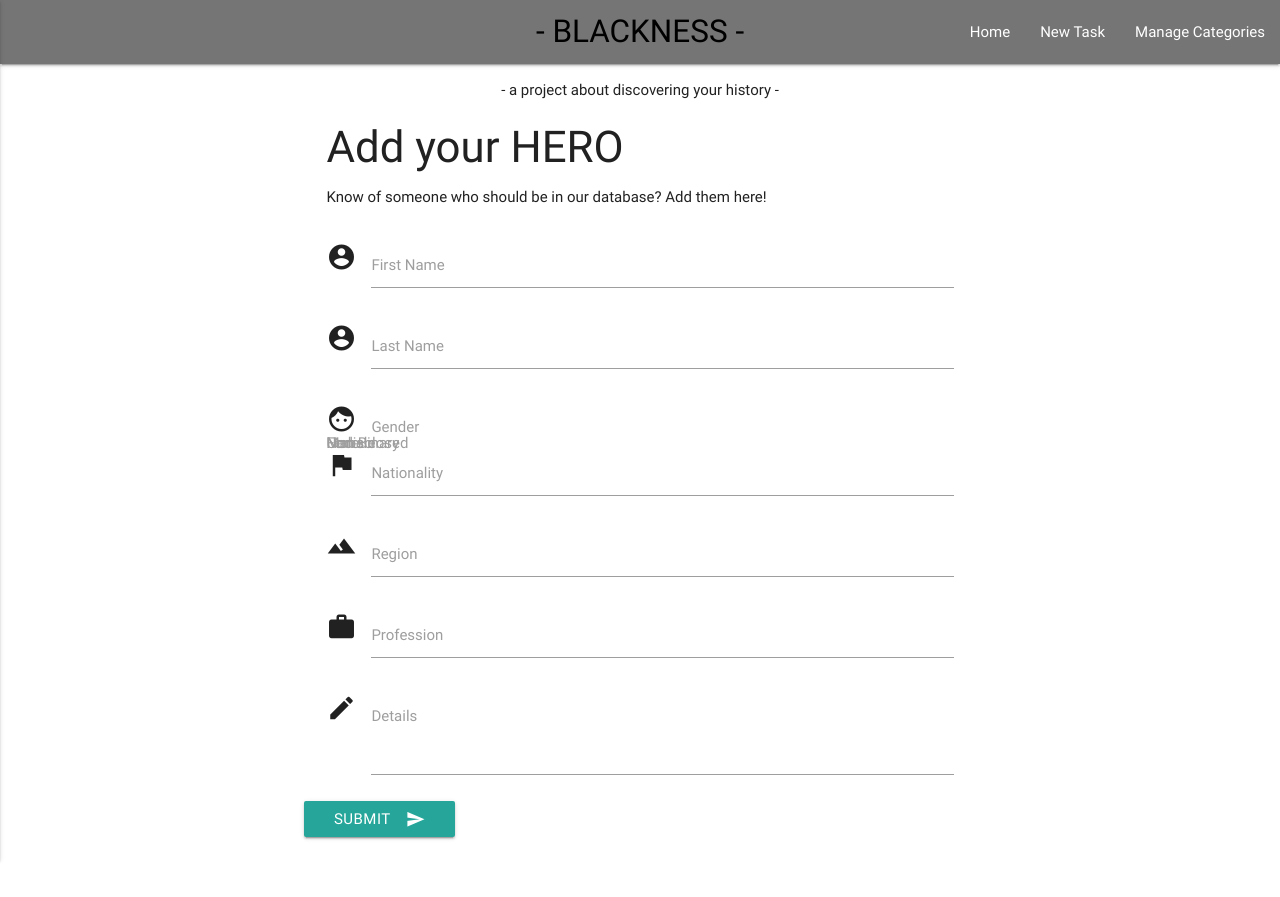
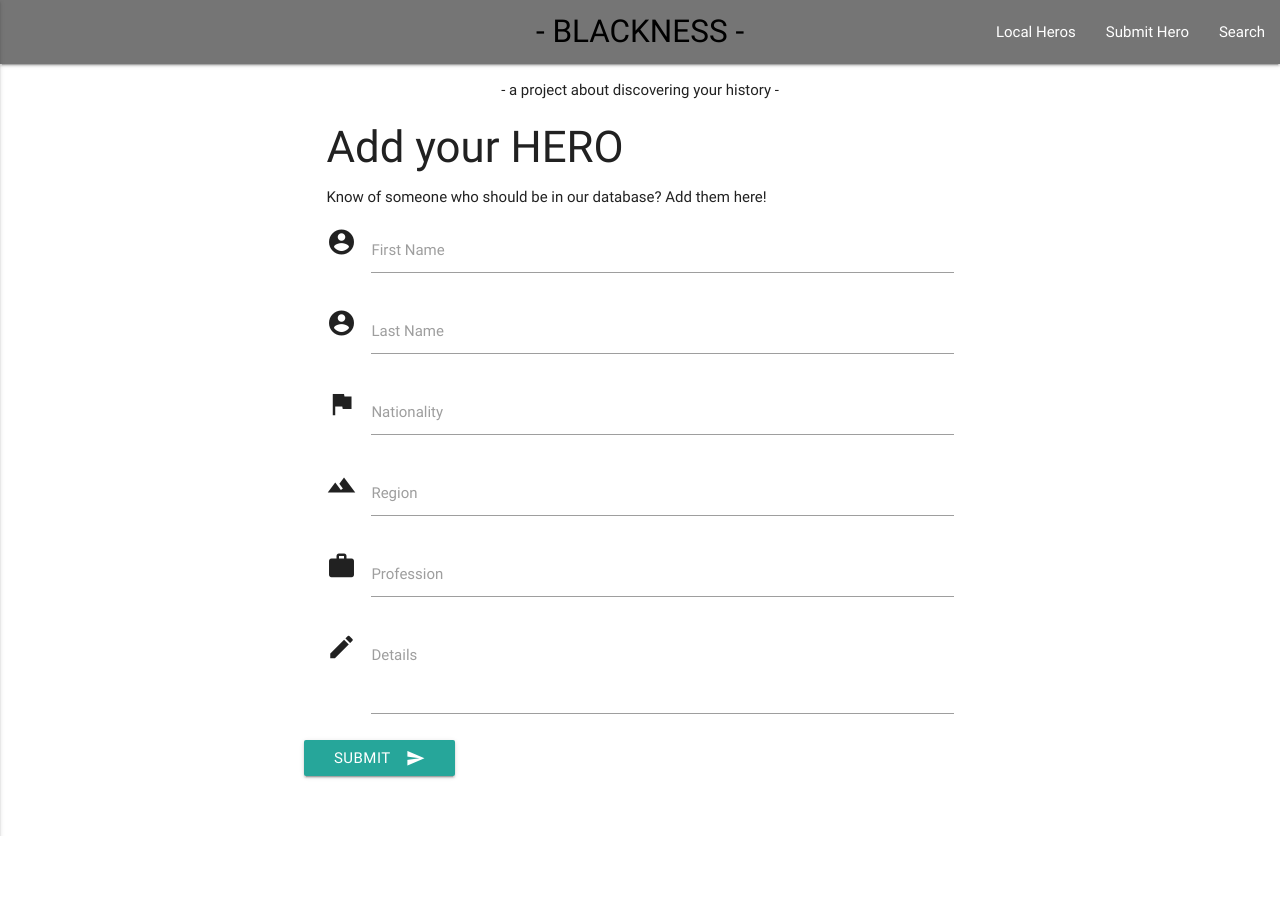
Before and after one commit to Code-Institute-Submissions/blackness-a-project, a Flask app: page /add_hero in a window 1280 px wide. After the commit the page ends 836 px from the top, so only its background shows below. Run offline with Flask 2, Linux system fonts and the light colour scheme; data that the repository does not hold is empty; some libraries are stand-ins or nearby versions.

Commit message:
updating form, famous

```diff
--- a/templates/add_hero.html
+++ b/templates/add_hero.html
@@ -18,38 +18,38 @@
                         <input id="icon_prefix" name="last" class="last" type="text" class="validate">
                         <label for="icon_prefix">Last Name</label>
                     </div>
-                    <div class="input-field col s12">
-                        <i class="material-icons prefix">face</i>
+                    <!--<div class="input-field col s12">-->
+                    <!--    <i class="material-icons prefix">face</i>-->
                         <!--<input id="icon_prefix" name="gender" class="last" type="text" class="validate">-->
-                        <label for="icon_prefix">Gender</label>
-                    </div>
+                    <!--    <label for="icon_prefix">Gender</label>-->
+                    <!--</div>-->
 <!--- ------------------------------RADIO BUTTONS---------------------- --->
-                    <div class="input-field col s12">
-                    <p>
-                        <label class="gender" >
-                            <input type="radio" name="gender" value="male" />
-                                <span>Male</span>
-                        </label>
-                    </p>
-                    <p>
-                        <label class="gender" >
-                            <input type="radio" name="gender" value="female" />
-                                <span>Female</span>
-                         </label>
-                    </p>
-                    <p>
-                        <label class="gender" >
-                            <input type="radio" name="gender" value="non binary"/>
-                                <span>Non Binary</span>
-                          </label>
-                    </p>
-                    <p>
-                        <label class="gender" >
-                           <input id="indeterminate-checkbox" type="radio" name="gender" value="undisclosed" />
-                                <span>Undisclosed</span>
-                        </label>
-                    </div>
-                    </p>
+                    <!--<div class="input-field col s12">-->
+                    <!--<p>-->
+                    <!--    <label class="gender" >-->
+                    <!--        <input type="radio" name="gender" />-->
+                    <!--            <span>Male</span>-->
+                    <!--    </label>-->
+                    <!--</p>-->
+                    <!--<p>-->
+                    <!--    <label class="gender" >-->
+                    <!--        <input type="radio" name="gender" value="female" />-->
+                    <!--            <span>Female</span>-->
+                    <!--     </label>-->
+                    <!--</p>-->
+                    <!--<p>-->
+                    <!--    <label class="gender" >-->
+                    <!--        <input type="radio" name="gender" value="non binary"/>-->
+                    <!--            <span>Non Binary</span>-->
+                    <!--      </label>-->
+                    <!--</p>-->
+                    <!--<p>-->
+                    <!--    <label class="gender" >-->
+                    <!--       <input id="" type="radio" name="gender" value="undisclosed" />-->
+                    <!--            <span>Undisclosed</span>-->
+                    <!--    </label>-->
+                    <!--</div>-->
+                    <!--</p>-->
 <!--- ------------------------------ END OF RADIO BUTTONS---------------------- --->
                     <div class="input-field col s12">
                         <i class="material-icons prefix">flag</i>
--- a/templates/base.html
+++ b/templates/base.html
@@ -14,14 +14,16 @@
                 <a href="{{url_for('get_heros')}}" class="brand-logo center black-text"> - BLACKNESS - </a>
                 <a href="#" data-activates="mobile-demo" class="button-collapse"><i class="material-icons">menu</i></a>
                 <ul id="nav-mobile" class="right hide-on-med-and-down">
-                    <li><a href="{{url_for('get_heros')}}">Home</a></li>
-                    <li><a href="{{url_for('add_hero')}}">New Task</a></li>
-                    <li><a href="{{url_for('insert_hero')}}">Manage Categories</a></li>
+                    <li><a href="{{url_for('get_heros')}}">Local Heros</a></li>
+                    <li><a href="{{url_for('add_hero')}}">Submit Hero</a></li>
+                    <!--<li><a href="{{url_for('insert_hero')}}">Manage Categories</a></li>-->
+                    <li><a href="{{url_for('get_famous')}}">Search</a></li>
                 </ul>
                 <ul class="side-nav" id="mobile-demo">
-                    <li><a href="{{url_for('get_heros')}}">Home</a></li>
-                    <li><a href="{{url_for('add_hero')}}">New Task</a></li>
-                    <li><a href="{{url_for('insert_hero')}}">Manage Categories</a></li>
+                    <li><a href="{{url_for('get_heros')}}">Local Hero</a></li>
+                    <li><a href="{{url_for('add_hero')}}">Submit Hero</a></li>
+                    <!--<li><a href="{{url_for('insert_hero')}}">Manage Categories</a></li>-->
+                    <li><a href="{{url_for('get_famous')}}">Search</a></li>
                 </ul>
             </div>
      </nav>
```
Also changed, not shown: static/css/styles.css (+8 -22 lines), templates/famous.html (added, +28 -0 lines).
